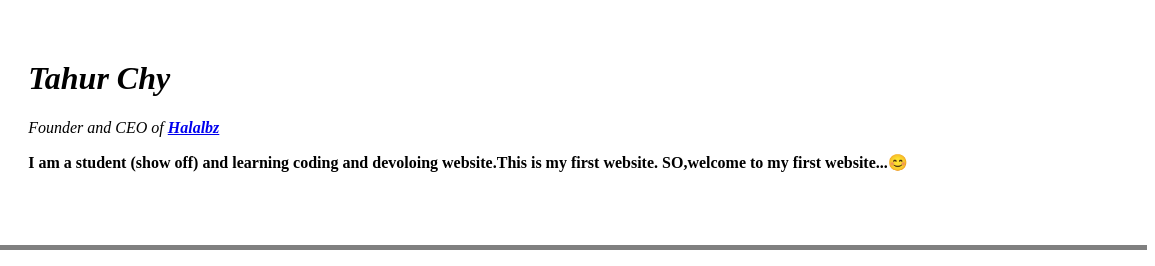
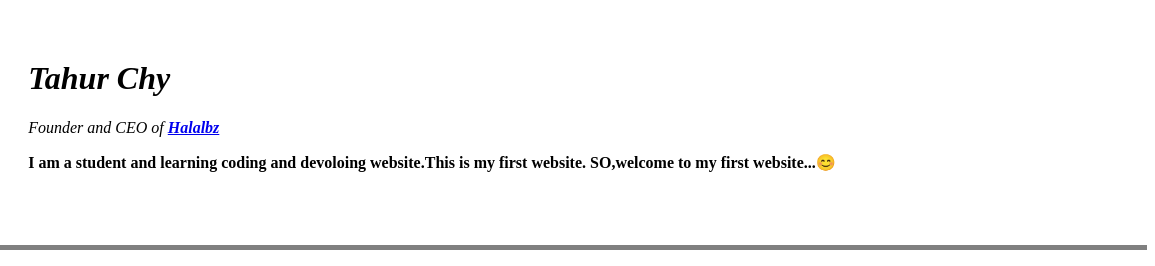
Before and after one commit to grumpyprof/resume, a plain HTML site: page index.html in a window 1280 px wide. Shown: the top 266 px of the page, 125-1280 px from the left. Drawn offline with Linux system fonts and the light colour scheme.

Commit message:
Update index.html

```diff
--- a/index.html
+++ b/index.html
@@ -12,7 +12,7 @@
         <td><img src="images/me.jpg"alt="profile pic"></td>
         <td><h1><i>Tahur Chy</i></h1>
         <p><em>Founder and CEO of <strong><a href="halalbz.html">Halalbz</a></em></p>
-        <p>I am a student (show off) and learning coding and devoloing website.This is my first website. SO,welcome to my first website...😊</p></td>
+        <p>I am a student and learning coding and devoloing website.This is my first website. SO,welcome to my first website...😊</p></td>
       </tr>
     </table>
 
```
